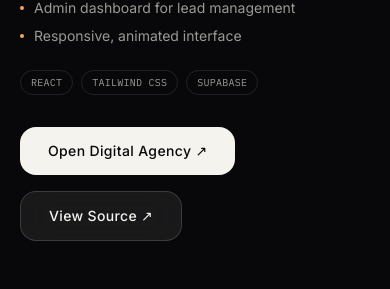
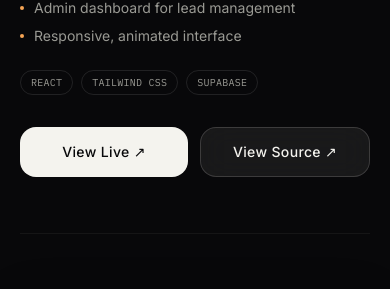
Before and after one commit to Alpha-yohanna/My-portfolio, a React (Vite) app: page / in a window 390 px wide. Shown: the part 4995-5284 px from the top of the page. Built offline with nearby package versions, Linux system fonts and the light colour scheme.

Commit message:
Fix mobile project CTA button layout

```diff
--- a/src/components/liveBuilds/LiveBuildCard.jsx
+++ b/src/components/liveBuilds/LiveBuildCard.jsx
@@ -58,9 +58,16 @@ function LiveBuildCard({ project, reverse }) {
           ))}
         </div>
 
-        <div className="mt-8 flex flex-wrap gap-4">
-          <Button as="a" href={project.url} target="_blank" rel="noopener noreferrer" variant="primary">
-            Open {project.name} ↗
+        <div className="mt-8 flex flex-nowrap gap-3 sm:gap-4">
+          <Button
+            as="a"
+            href={project.url}
+            target="_blank"
+            rel="noopener noreferrer"
+            variant="primary"
+            className="flex-1 whitespace-nowrap px-4 sm:flex-none sm:px-7"
+          >
+            View Live ↗
           </Button>
           {project.repoUrl && (
             <Button
@@ -69,6 +76,7 @@ function LiveBuildCard({ project, reverse }) {
               target="_blank"
               rel="noopener noreferrer"
               variant="secondary"
+              className="flex-1 whitespace-nowrap px-4 sm:flex-none sm:px-7"
             >
               View Source ↗
             </Button>
```
